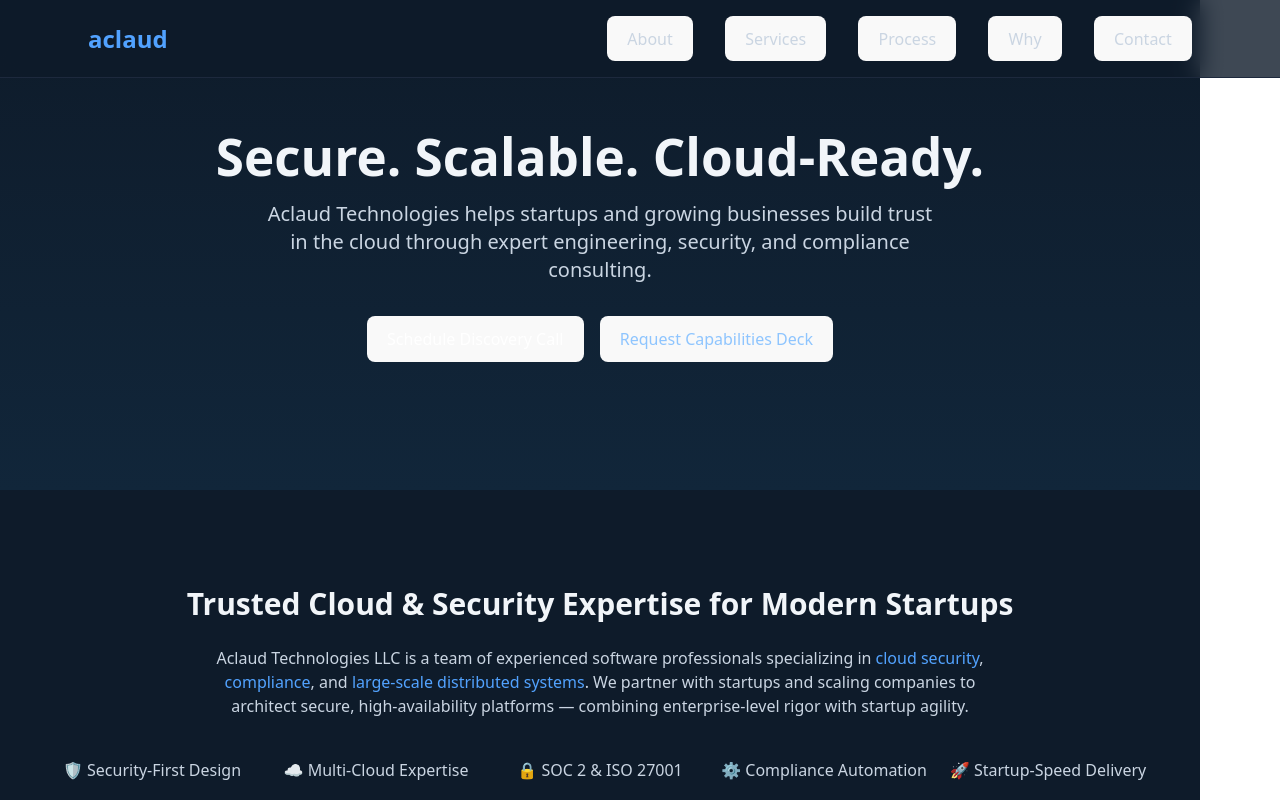
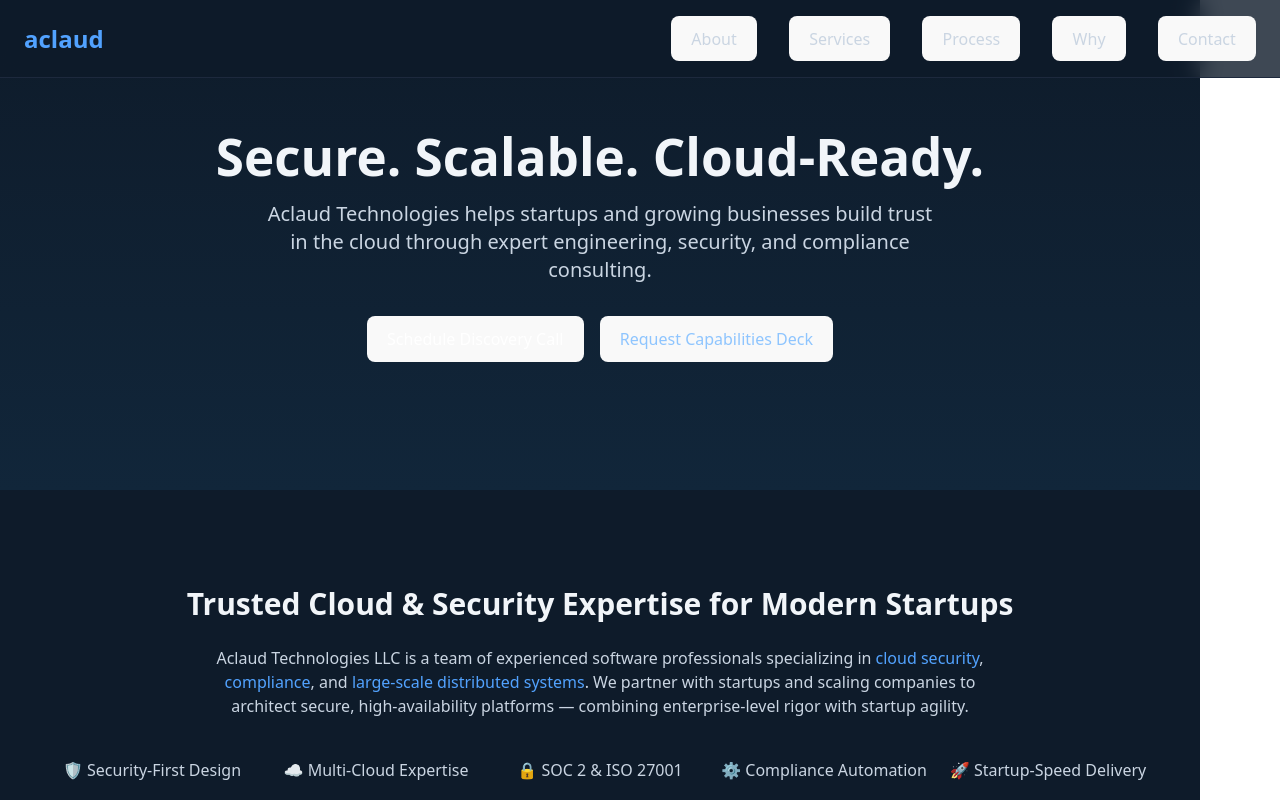
Before and after one commit to aclaudtech-lgtm/aclaud-landing, a React (Vite) app: page / in a window 1280 px wide. Shown: the top 800 px of the page. Built offline with nearby package versions, Linux system fonts and the light colour scheme.

Commit message:
Fix the width

```diff
--- a/src/App.jsx
+++ b/src/App.jsx
@@ -17,7 +17,7 @@
     <main className="text-slate-100 bg-[#0E1B2A] min-h-screen font-inter">
       {/* Navbar */}
       <nav className="fixed w-full top-0 left-0 z-50 bg-[#0E1B2A]/80 backdrop-blur-md border-b border-slate-800">
-        <div className="max-w-6xl mx-auto px-6 py-4 flex items-center justify-between">
+        <div className="w-full mx-auto px-6 py-4 flex items-center justify-between">
           <div className="text-2xl font-bold text-blue-400 cursor-pointer" onClick={() => scrollToSection('hero')}>
             aclaud
           </div>
```
